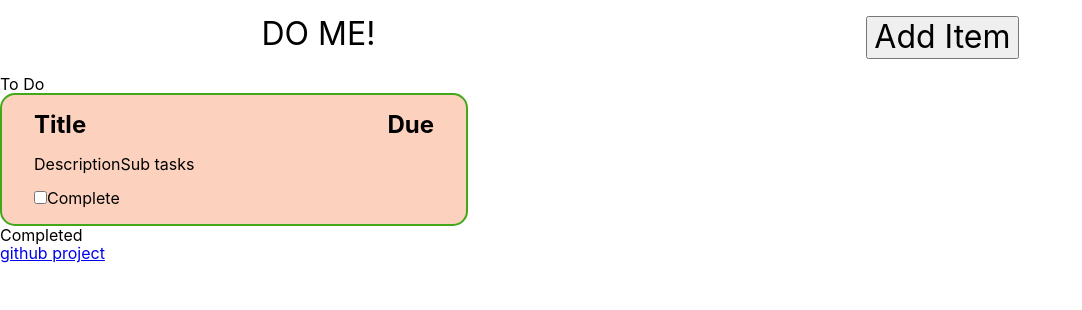
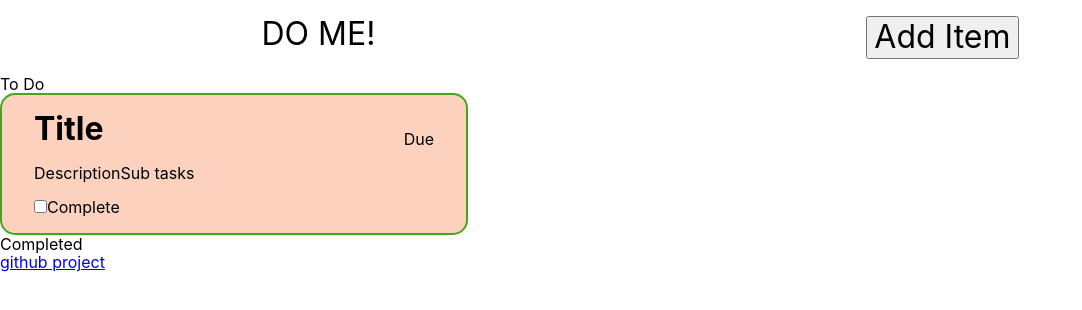
Before and after one commit to Josh1510/typescript-todo, a React (Create React App) app: page / in a window 1280 px wide. Shown: the top 310 px of the page, without its empty margins (0-1082 px from the left). Built offline with nearby package versions, Linux system fonts and the light colour scheme.

Commit message:
font sizes changed to rem

```diff
--- a/src/components/ToDoCard.css
+++ b/src/components/ToDoCard.css
@@ -19,9 +19,15 @@
 }
 
 #card-header {
-  font-size: x-large;
+  font-size: 2rem;
   font-weight: bold;
   justify-content: space-between;
+  align-items: flex-end;
+}
+
+#card-header > div:nth-child(2) {
+  font-size: 1rem;
+  font-weight: normal;
 }
 
 #card-body {
```
